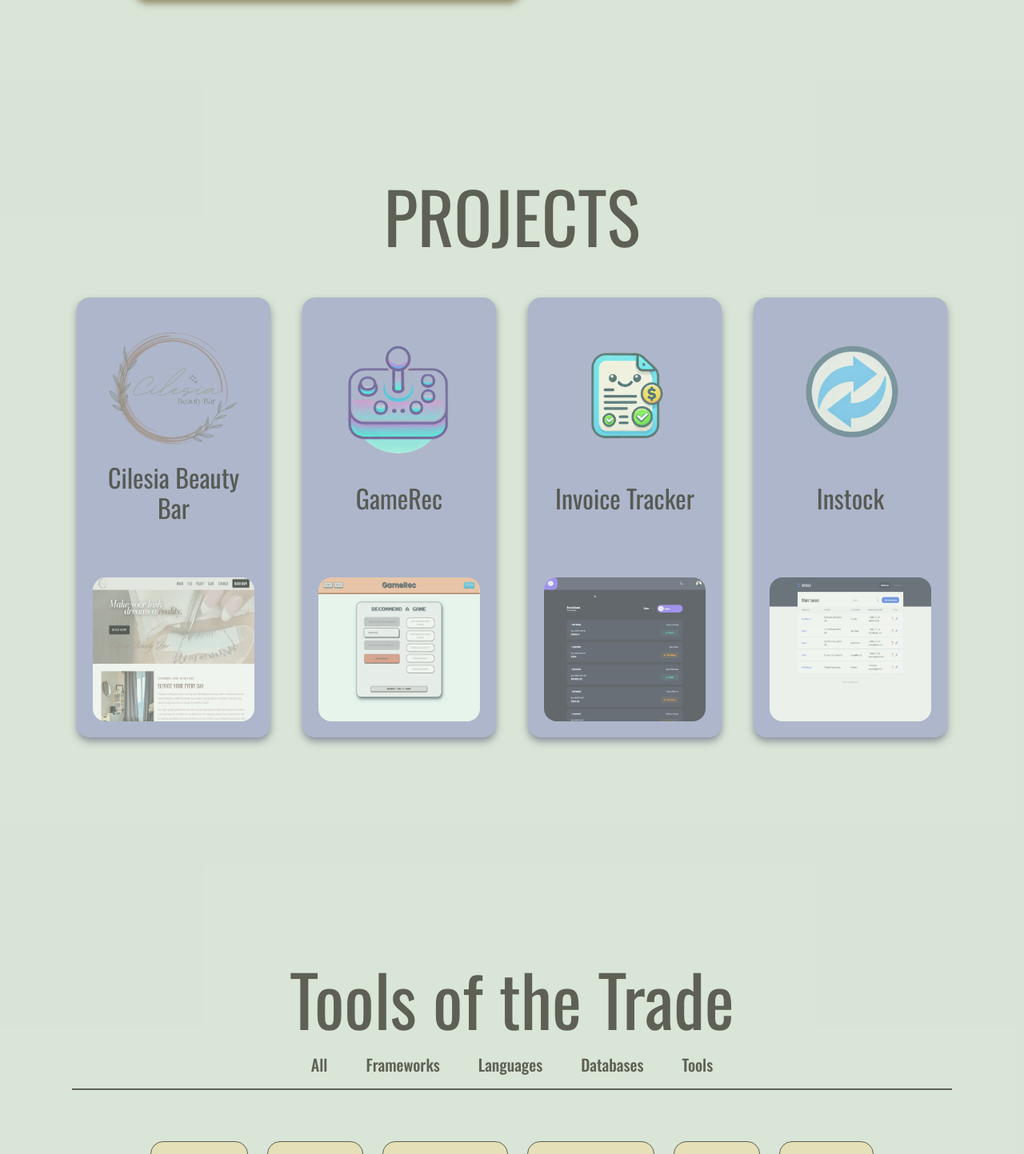
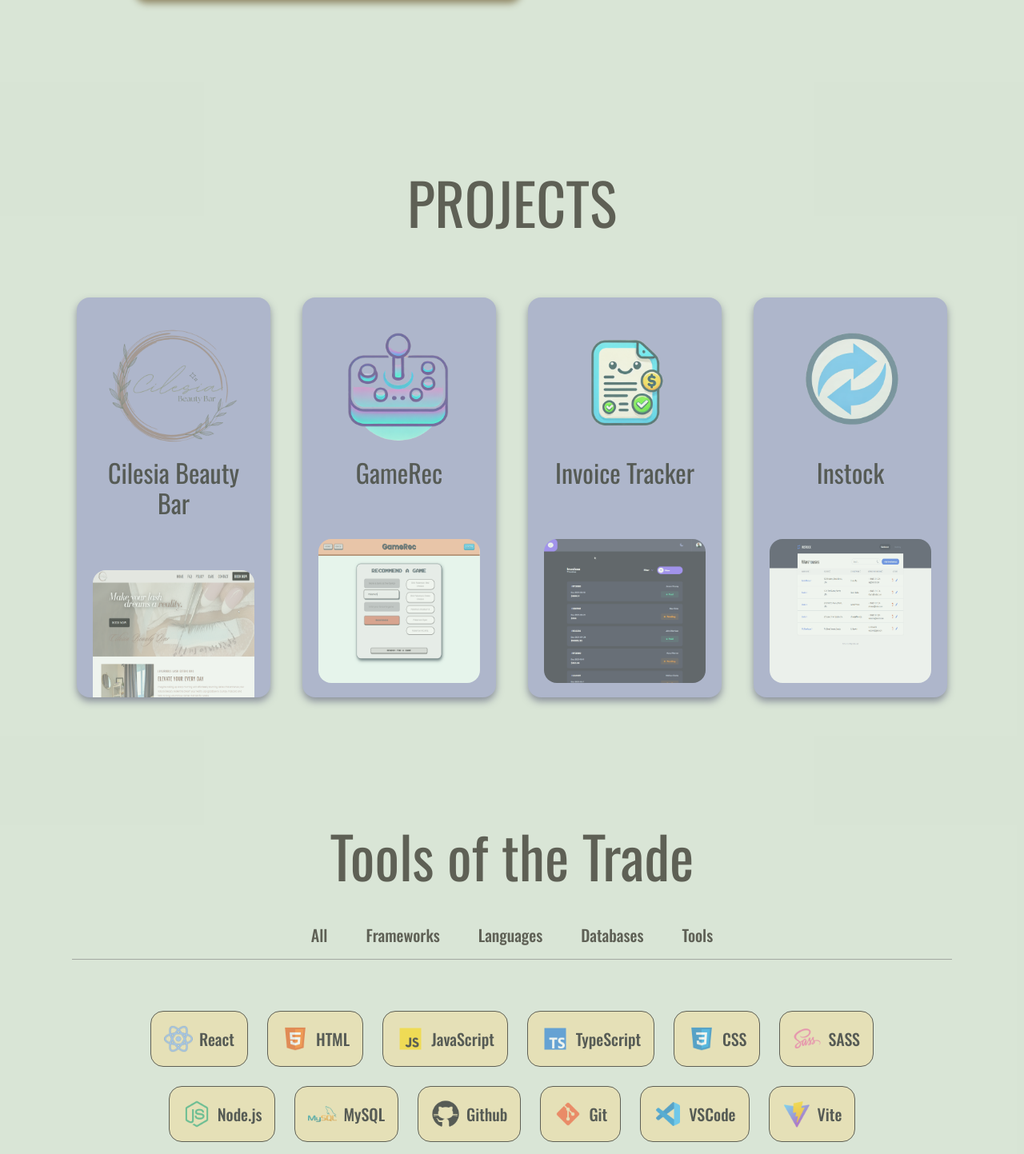
Before and after one commit to eosook/portfolio, a React (Vite) app: page / in a window 1280 px wide. Shown: the part 747-2190 px from the top of the page at 80% size. Built offline with nearby package versions, Linux system fonts and the light colour scheme.

Commit message:
section padding/margin changes

```diff
--- a/src/components/Contact/Contact.scss
+++ b/src/components/Contact/Contact.scss
@@ -4,7 +4,6 @@
 @use "../../styles/variables" as *;
 
 .contact{
-    @include componentMargin;
     border: 1px solid color-mix(in srgb, var(--primary) 80%, black);
     box-shadow: 0px 5px 10px color-mix(in srgb, var(--primary) 80%, black);
     background-color: var(--primary);
@@ -19,13 +18,13 @@
         padding: 2rem 4rem;
     }
     &__section{
+        @include sectionMargin;
+        @include sectionPadding;
         text-align: center;
-        padding: 6rem 1rem;
         height: calc(100dvh - $footer-height-mobile);
         // background: linear-gradient(135deg, #83c4e8 45%, white 45%, white 48%, var(--background) 48%);
         @include tablet{
-            height: calc(100dvh - $footer-height);
-            padding: 8rem 2.5rem;
+            height: calc(100dvh - $footer-height - 80px);
         }
     }
     &__subtitle{
--- a/src/components/Projects/ProjectCard/ProjectCard.jsx
+++ b/src/components/Projects/ProjectCard/ProjectCard.jsx
@@ -52,13 +52,13 @@ export default function ProjectCard({
       cardVariants = {
         expanded: {
           width: "1000px",
-          height: "600px",
+          height: "650px",
           borderRadius: 48,
           zIndex: 1,
         },
         collapsed: {
           width: "300px",
-          height: "550px",
+          height: "500px",
           borderRadius: 16,
         },
       };
--- a/src/components/Projects/Projects.scss
+++ b/src/components/Projects/Projects.scss
@@ -8,14 +8,12 @@
 }
 
 .projects {
+  @include sectionMargin;
+  @include sectionPadding;
   height: 100%;
   min-height: 100dvh;
-  padding: 6rem 1rem 2rem;
   // background: linear-gradient(135deg, #b6a9ce 45%, white 45%, white 48%, var(--background) 48%);
   // border-bottom: 80px solid #b6a9ce;
-  @include tablet {
-    padding: 8rem 4rem;
-  }
   &__header {
     @include sectionTitle;
     text-align: center;
--- a/src/components/Skills/SkillsSection.scss
+++ b/src/components/Skills/SkillsSection.scss
@@ -4,13 +4,11 @@
 @use "../../styles/variables" as *;
 
 .skills{
+    @include sectionMargin;
+    @include sectionPadding;
     text-align: center;
-    padding: 6rem 1rem;
     min-height: 100dvh;
     // background: linear-gradient(135deg, #83c4e8 45%, white 45%, white 48%, var(--background) 48%);
-    @include tablet{
-        padding: 8rem 2.5rem;
-    }
     &__title{
         @include sectionTitle();
         color: var(--font-primary);
@@ -26,7 +24,7 @@
             justify-content: center;
             gap: 1rem;
             margin: 2rem auto;
-            border-bottom: 2px solid var(--font-primary);
+            border-bottom: 1px solid grey;
             max-width: 1100px;
             @include tablet{
                 gap: 3rem;
--- a/src/styles/_fonts.scss
+++ b/src/styles/_fonts.scss
@@ -105,8 +105,8 @@
     margin-bottom: 3rem;
   }
   @include desktopFont{
-    margin-bottom: 2rem;
-    font-size: 5.5rem;
+    margin-bottom: 3rem;
+    font-size: 4.5rem;
   }
 }
 
--- a/src/styles/_mixins.scss
+++ b/src/styles/_mixins.scss
@@ -48,3 +48,16 @@
     margin: $margin-xl auto;
   }
 }
+
+@mixin sectionPadding{
+  padding: 6rem 1rem 2rem;
+  @include tablet{
+    padding: 7rem 4rem 1rem;
+  }
+}
+
+@mixin sectionMargin{
+  @include tablet{
+
+  }
+}
```
